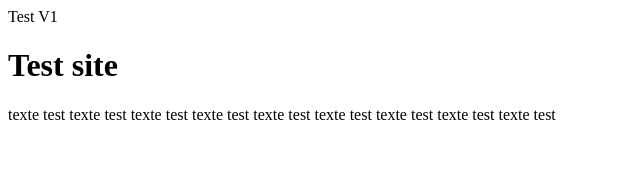
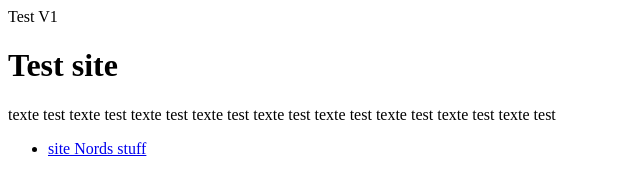
Before and after one commit to Remynder0/Remynder0.github.io, a plain HTML site: page index.html in a window 1280 px wide. Shown: the whole page, without its empty margins (0-640 px from the left). Drawn offline with Linux system fonts and the light colour scheme.

Commit message:
add link to Nords stuff

```diff
--- a/index.html
+++ b/index.html
@@ -12,5 +12,11 @@
             texte test texte test texte test
             texte test texte test texte test
         </p>
+        <ul>
+            <li>
+                <a href="../nords_stuff/accueil.html">site Nords stuff</a>
+            </li>
+        </ul>
+
     </body>
 </html>
```
